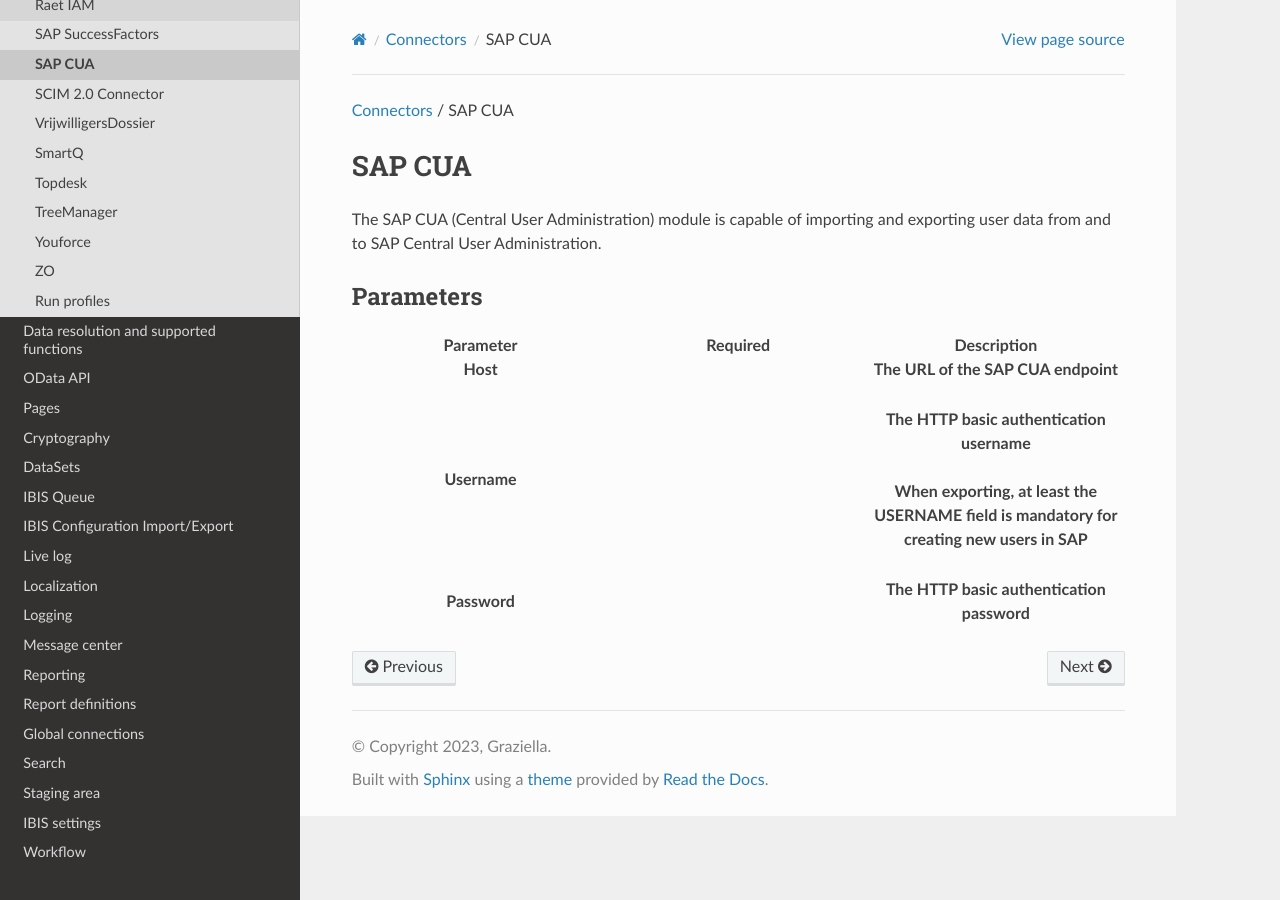
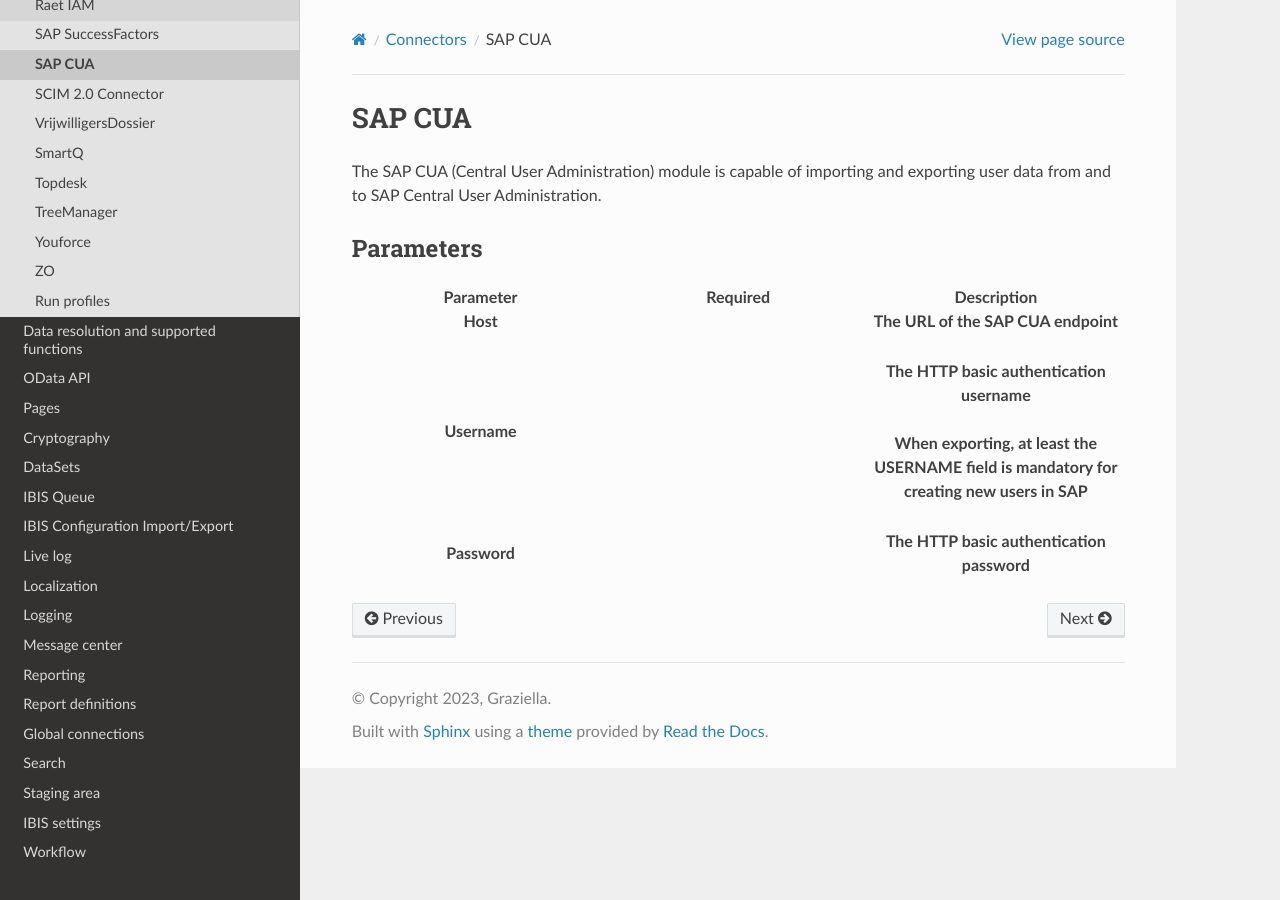
Before and after one commit to Raoulorlando/rtd-tutorial, a Sphinx documentation site: the page built from docs/source/Documentatie/Connector_SAPUser.md, in a window 1280 px wide. Built offline with Sphinx 7.4.7 and the Read the Docs theme 2.0.0, drawn with Linux system fonts in a browser that asks for light colours; nearby versions of some CDN libraries; some web fonts are replaced; library files that are not in the unit come from our copies; pages that are not in the unit, such as notebooks, are missing from menus.

Commit message:
Removed unnecessary routing at the top of the Connector_SAPUser

```diff
--- a/docs/source/Documentatie/Connector_SAPUser.md
+++ b/docs/source/Documentatie/Connector_SAPUser.md
@@ -1,6 +1,3 @@
-<a href="javascript:void(0)" class="help-trigger"
-data-helpkey="SysPage_Connector">Connectors</a> / SAP CUA
-
 # SAP CUA
 
 The SAP CUA (Central User Administration) module is capable of importing
```
